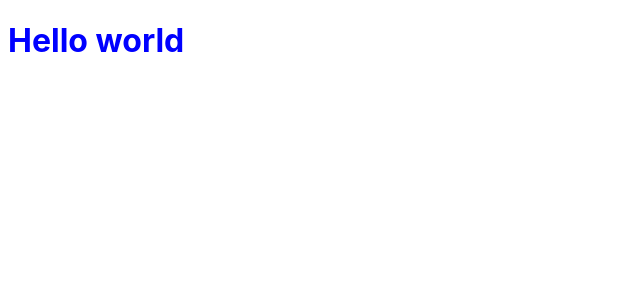
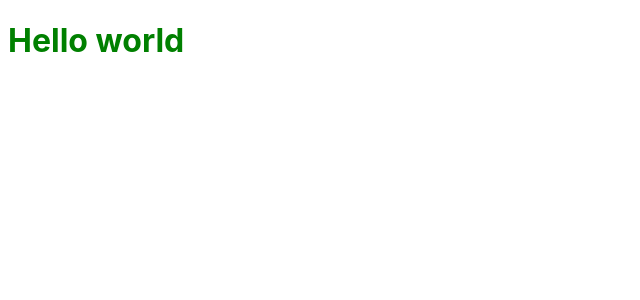
Before and after one commit to realkoldun/frontend-next.js-mui-client-blog-task, a Next.js app: page / in a window 1280 px wide. Shown: the top 300 px of the page, without its empty margins (0-640 px from the left). Built offline with nearby package versions, Linux system fonts and the light colour scheme.

Commit message:
feat: change color

```diff
--- a/src/styles/_constants.scss
+++ b/src/styles/_constants.scss
@@ -2,4 +2,4 @@
 $main-font: 'Inter', sans-serif !default;
 
 //colors
-$color-blue: blue !default;
+$color-green: green !default;
--- a/src/styles/homepage.module.scss
+++ b/src/styles/homepage.module.scss
@@ -1,6 +1,6 @@
 @use '@/styles/_constants';
 
 .title {
-    color: constants.$color-blue;
+    color: constants.$color-green;
     font-family: constants.$main-font;
 }
```
